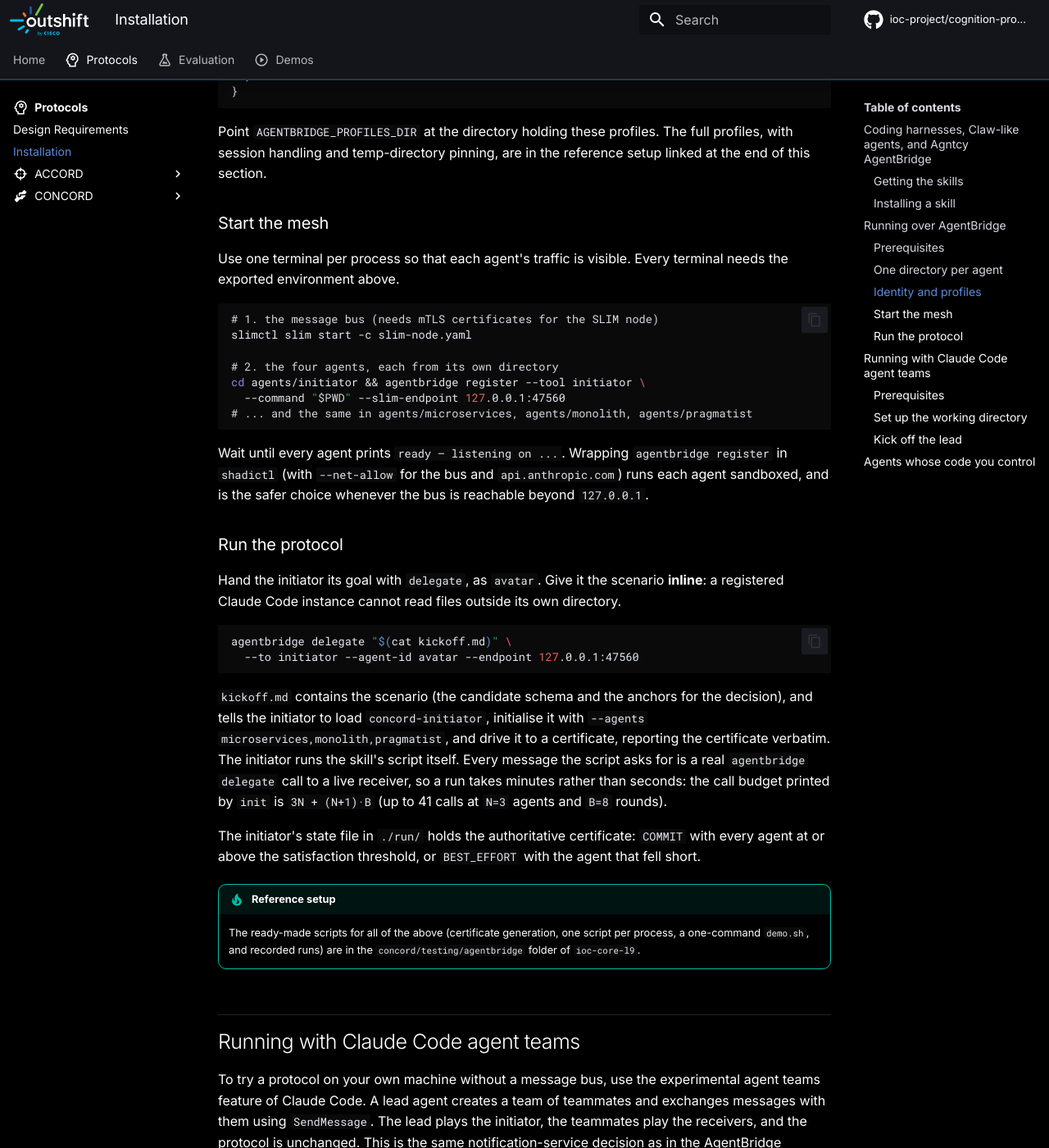
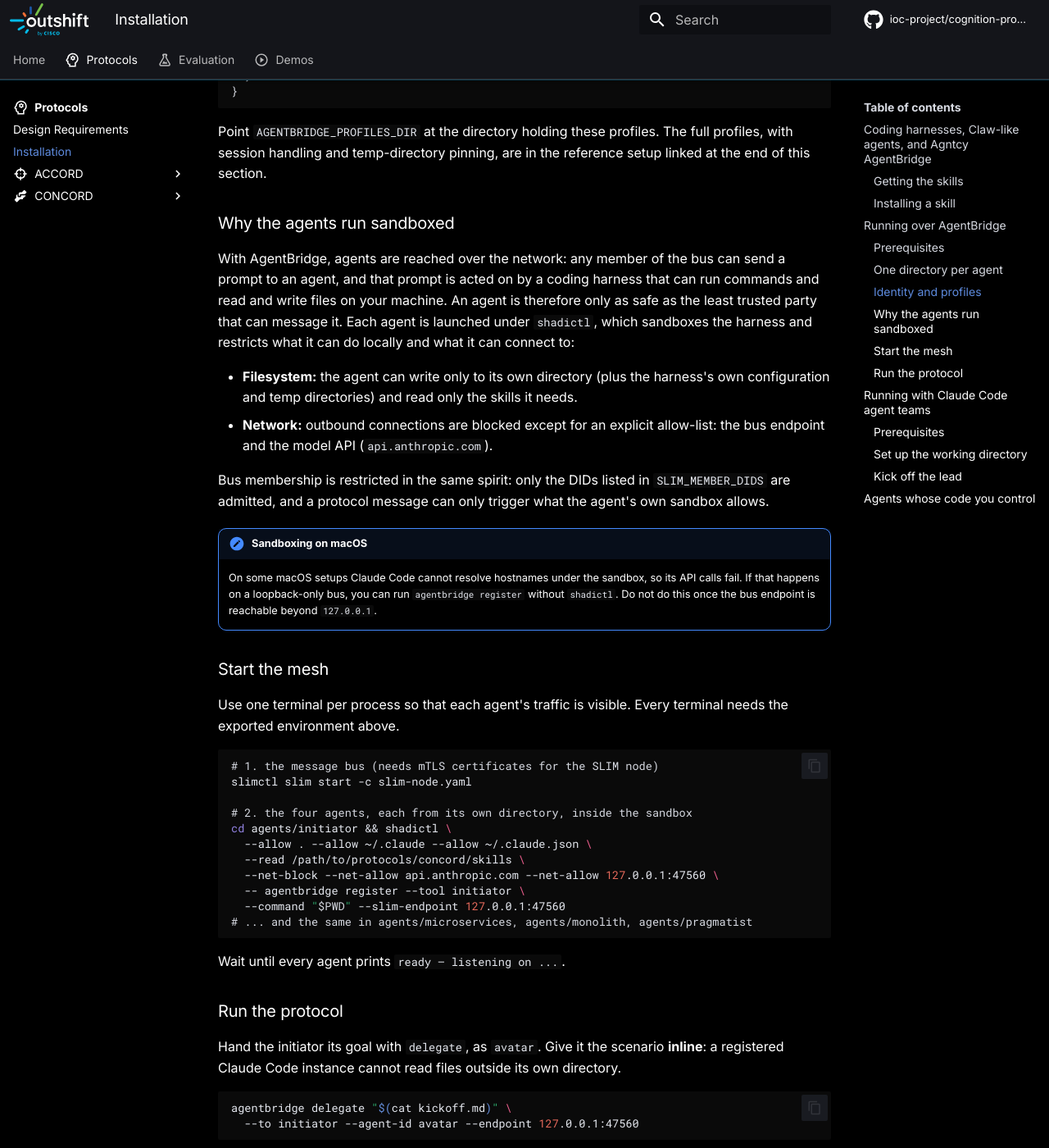
Before and after one commit to ioc-project/cognition-protocols, an MkDocs documentation site: the page built from docs/protocols/installation.md, in a window 1280 px wide and 1400 px high, scrolled down 3926 px. Shown: the whole window at 82% size. Built offline with MkDocs 1.6.1 and Material for MkDocs 9.7.7, drawn with Linux system fonts in a browser that asks for light colours; comment, search, counter and statistics services are not loaded.

Commit message:
docs: explain why AgentBridge agents run sandboxed
Signed-off-by: Mauro Sardara <msardara@cisco.com>

````diff
--- a/docs/protocols/installation.md
+++ b/docs/protocols/installation.md
@@ -184,6 +184,27 @@
 Point `AGENTBRIDGE_PROFILES_DIR` at the directory holding these profiles. The full profiles,
 with session handling and temp-directory pinning, are in the reference setup linked at the end of this section.
 
+### Why the agents run sandboxed
+
+With AgentBridge, agents are reached over the network: any member of the bus can send a
+prompt to an agent, and that prompt is acted on by a coding harness that can run commands
+and read and write files on your machine. An agent is therefore only as safe as the least
+trusted party that can message it. Each agent is launched under `shadictl`, which sandboxes
+the harness and restricts what it can do locally and what it can connect to:
+
+- **Filesystem:** the agent can write only to its own directory (plus the harness's own
+  configuration and temp directories) and read only the skills it needs.
+- **Network:** outbound connections are blocked except for an explicit allow-list: the bus
+  endpoint and the model API (`api.anthropic.com`).
+
+Bus membership is restricted in the same spirit: only the DIDs listed in `SLIM_MEMBER_DIDS`
+are admitted, and a protocol message can only trigger what the agent's own sandbox allows.
+
+!!! note "Sandboxing on macOS"
+    On some macOS setups Claude Code cannot resolve hostnames under the sandbox, so its API calls
+    fail. If that happens on a loopback-only bus, you can run `agentbridge register` without
+    `shadictl`. Do not do this once the bus endpoint is reachable beyond `127.0.0.1`.
+
 ### Start the mesh
 
 Use one terminal per process so that each agent's traffic is visible. Every terminal needs the
@@ -193,15 +214,17 @@
 # 1. the message bus (needs mTLS certificates for the SLIM node)
 slimctl slim start -c slim-node.yaml
 
-# 2. the four agents, each from its own directory
-cd agents/initiator && agentbridge register --tool initiator \
+# 2. the four agents, each from its own directory, inside the sandbox
+cd agents/initiator && shadictl \
+  --allow . --allow ~/.claude --allow ~/.claude.json \
+  --read /path/to/protocols/concord/skills \
+  --net-block --net-allow api.anthropic.com --net-allow 127.0.0.1:47560 \
+  -- agentbridge register --tool initiator \
   --command "$PWD" --slim-endpoint 127.0.0.1:47560
 # ... and the same in agents/microservices, agents/monolith, agents/pragmatist
 ```
 
-Wait until every agent prints `ready — listening on ...`. Wrapping `agentbridge register` in
-`shadictl` (with `--net-allow` for the bus and `api.anthropic.com`) runs each agent
-sandboxed, and is the safer choice whenever the bus is reachable beyond `127.0.0.1`.
+Wait until every agent prints `ready — listening on ...`.
 
 ### Run the protocol
 
````
